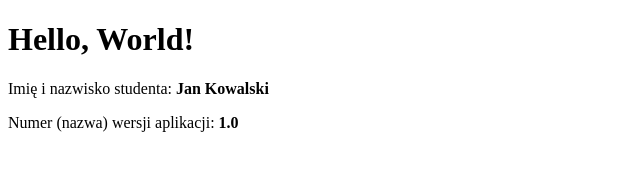
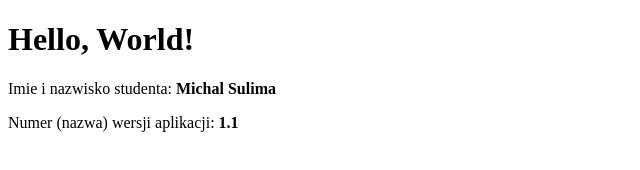
Before and after one commit to MichalSulima1999/Source-repo, a plain HTML site: page index.html in a window 1280 px wide. Shown: the full height of the page, 0-640 px from the left. Drawn offline with Linux system fonts and the light colour scheme.

Commit message:
Nowa wersja

```diff
--- a/index.html
+++ b/index.html
@@ -5,7 +5,7 @@
 </head>
 <body>
     <h1>Hello, World!</h1>
-    <p>Imię i nazwisko studenta: <b>Jan Kowalski</b></p>
-    <p>Numer (nazwa) wersji aplikacji: <b>1.0</b></p>
+    <p>Imie i nazwisko studenta: <b>Michal Sulima</b></p>
+    <p>Numer (nazwa) wersji aplikacji: <b>1.1</b></p>
 </body>
 </html>
```
